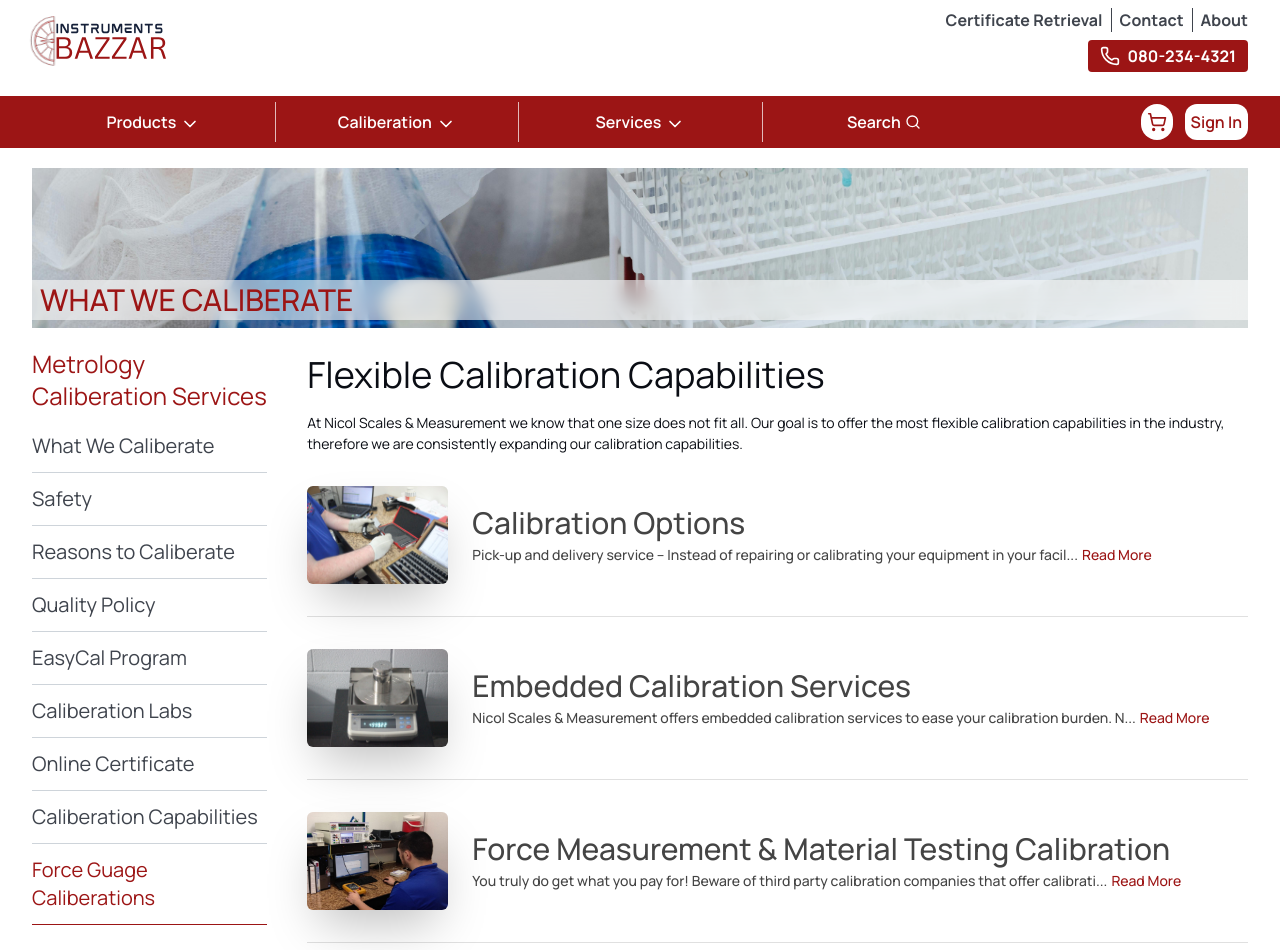
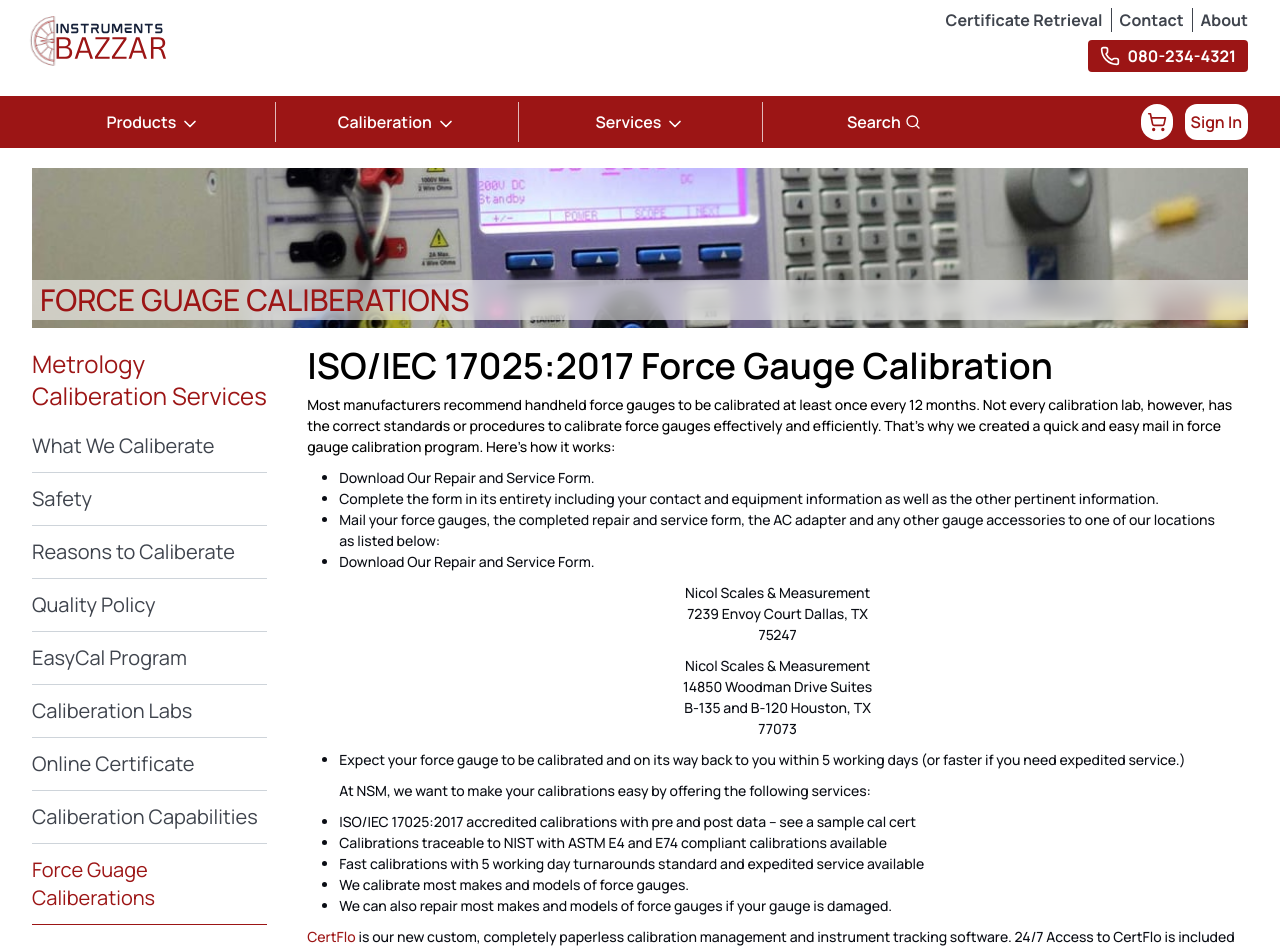
Before and after one commit to T-laye/bazzar, a Next.js app: page /caliberations/force in a window 1280 px wide. Shown: the top 950 px of the page. Built offline with nearby package versions, Linux system fonts and the light colour scheme.

Commit message:
Add titles to CaliberationLayout for improved page context

```diff
--- a/src/app/(menu)/caliberations/certificates/page.tsx
+++ b/src/app/(menu)/caliberations/certificates/page.tsx
@@ -25,7 +25,7 @@
   ];
 
   return (
-    <CaliberationLayout>
+    <CaliberationLayout title="online caliberation certificates">
       <h1 className="text-[36px] font-medium leading-[1.1] mb-[10px]">
         Online Calibration Certificates
       </h1>
--- a/src/app/(menu)/caliberations/easycal/page.tsx
+++ b/src/app/(menu)/caliberations/easycal/page.tsx
@@ -6,7 +6,7 @@
 
 export default function Progam() {
   return (
-    <CaliberationLayout>
+    <CaliberationLayout title="EasyCal Programs">
       <h1 className="text-[36px] font-medium mb-[10px] text-[#000000] leading-tight">Our EasyCal Program</h1>
       <p className="text-[14px] text-[#333333] leading-1 mb-[10px] font-medium">
         EasyCal is a comprehensive calibration program that assures all your
--- a/src/app/(menu)/caliberations/force/page.tsx
+++ b/src/app/(menu)/caliberations/force/page.tsx
@@ -1,23 +1,62 @@
 import CaliberationLayout from "@/components/layouts/CaliberationLayout";
-import ForceCard from "@/components/ui/ForceCard";
-import { Flexible } from "@/utilities/Contents";
 import React from "react";
+import Link from "next/link";
+import { CaContent, CaContent2 } from "@/utilities/Contents";
 
-
-export default function Force() {
-    return (
-        <CaliberationLayout>
-            <h1 className="text-[36px] mb-[10px]">Flexible Calibration Capabilities</h1>
-            <p className="text-[14px] font-normal">At Nicol Scales & Measurement we know that one size does not fit all. Our goal is to offer the most flexible calibration capabilities in the industry, therefore we are consistently expanding our calibration capabilities.</p>
-            <div className="w-full">
-        <div className="">
-          {
-            Flexible.map((p,i)=>{
-             return <ForceCard key={i} image={p.image} text={p.text} title={p.title} />
-            })
-          }
-        </div>
-      </div>
-        </CaliberationLayout>
-    )
+export default function capability() {
+  return (
+    <CaliberationLayout title="Force guage Caliberations" >
+      <h1 className="text-[36px] mb-[10px] text-[#000000] font-semibold leading-none">
+        ISO/IEC 17025:2017 Force Gauge Calibration
+      </h1>
+      <p className="font-medium text-[14px] mb-[10px] text-[#000]">
+        Most manufacturers recommend handheld force gauges to be calibrated at
+        least once every 12 months. Not every calibration lab, however, has the
+        correct standards or procedures to calibrate force gauges effectively
+        and efficiently. That&apos;s why we created a quick and easy mail in force
+        gauge calibration program. Here&apos;s how it works:
+      </p>
+      <ul className="px-8 list-disc mb-[10px]">
+        {CaContent.map((p, i) => {
+          return (
+            <li key={i} className="text-[14px] font-medium">
+              {p.text}
+            </li>
+          );
+        })}
+      </ul>
+      <p className="text-center mb-[10px] font-medium max-w-[200px] mx-auto text-[14px]">
+        Nicol Scales & Measurement 7239 Envoy Court Dallas, TX 75247
+      </p>
+      <p className="text-center mb-[10px] font-medium max-w-[200px] mx-auto text-[14px]">
+        Nicol Scales & Measurement 14850 Woodman Drive Suites B-135 and B-120
+        Houston, TX 77073
+      </p>
+      <ul className="list-disc text-[14px] font-medium mb-[10px] px-8">
+       <li>Expect your force gauge to be calibrated and on its way back to you
+       within 5 working days (or faster if you need expedited service.)</li>
+      </ul>
+      <p className="text-[14px] mb-[10px] font-medium px-8">
+        At NSM, we want to make your calibrations easy by offering the following
+        services:
+      </p>
+      <ul className="px-8 list-disc mb-[10px]">
+        {CaContent2.map((p, i) => {
+          return (
+            <li key={i} className="font-medium text-[14px]">
+              {p.text}
+            </li>
+          );
+        })}
+      </ul>
+      <p className="text-[14px] mb-[10px] font-medium">
+        <span className="hover:underline text-primary font-medium">CertFlo</span> is our new custom, completely paperless calibration management
+        and instrument tracking software. 24/7 Access to CertFlo is included for
+        customers with signed EasyCal Calibration Agreements. Certificates are
+        PDF Files that can be printed out for your records or retrieved for
+        online viewing at any time.
+      </p>
+      <Link href="/" className="text-primary hover:underline text-[14px] font-medium">Click here to see a sample force gauge calibration certificate.</Link>
+    </CaliberationLayout>
+  );
 }
--- a/src/app/(menu)/caliberations/labs/page.tsx
+++ b/src/app/(menu)/caliberations/labs/page.tsx
@@ -6,7 +6,7 @@
 
 export default function Page() {
   return (
-    <CaliberationLayout>
+    <CaliberationLayout title="Our Caliberation Labs" >
       <h1 className="text-[36px] mb-[10px] font-medium text-[#000000]">
         Our Calibration Labs
       </h1>
--- a/src/app/(menu)/caliberations/reasons/page.tsx
+++ b/src/app/(menu)/caliberations/reasons/page.tsx
@@ -5,7 +5,7 @@
 
 export default function Page() {
   return (
-    <CaliberationLayout>
+    <CaliberationLayout title="Reasons to Caliberate">
       <h1 className="text-[36px] font-medium mb-[10px]">
         Reasons to Calibrate
       </h1>
--- a/src/app/(menu)/caliberations/safety/page.tsx
+++ b/src/app/(menu)/caliberations/safety/page.tsx
@@ -5,7 +5,7 @@
 
 export default function Page() {
   return (
-    <CaliberationLayout>
+    <CaliberationLayout title="Safety">
       <h1 className="text-[36px] font-medium mt-[10px] mb-[20px]">Safety</h1>
       <p className="text-[14px] text-[#333333] mb-[10px] font-medium">
         In our industry it’s a matter of life and death. Period. Nicol Scales &
--- a/src/app/(menu)/caliberations/what/page.tsx
+++ b/src/app/(menu)/caliberations/what/page.tsx
@@ -5,7 +5,7 @@
 
 export default function Page() {
   return(
-  <CaliberationLayout>
+  <CaliberationLayout title="What we Caliberate" >
    <p className="mb-[10px]">Nicol Scales & Measurement has climate-controlled calibration laboratories located in Dallas and Houston, and our team of technicians have an average of 15 years of experience to handle your calibration needs. Most equipment calibrations can also be performed on-site at your location if you prefer.</p>
    <p>NSM offers ISO/IEC 17025:2017 accredited and NIST traceable calibrations depending upon the equipment and customer needs, and customers can access our password protected on-line calibration certificate system as well.</p>
    <div className="mt-8 grid grid-cols-1 sm:grid-cols-2 lg:grid-cols-3 gap-x-4">
--- a/src/components/layouts/CaliberationLayout.tsx
+++ b/src/components/layouts/CaliberationLayout.tsx
@@ -6,11 +6,12 @@
 
 interface CalProps {
   children: React.ReactNode;
+  title: string;
 }
 
-const CaliberationLayout: FC<CalProps> = ({ children }) => {
+const CaliberationLayout: FC<CalProps> = ({ children, title }) => {
   const pathname = usePathname();
-  console.log(pathname);
+  // console.log(pathname);
 
   return (
     <div className="pt-5 pb-20">
@@ -18,13 +19,14 @@
         <div
           className="flex items-end min-h-[20vh]"
           style={{
-            backgroundImage: `url('/lab_equipment.jpg')`,
+            // backgroundImage: `url('/lab_equipment.jpg')`,
+            backgroundImage: `url('/calibration.jpg')`,
             backgroundSize: "cover",
             backgroundPosition: "center",
           }}
         >
           <div className="bg-[#ffffff90] text-primary font-medium text-xl px-2 py-0.5 sm:text-3xl mb-2 w-full backdrop-blur">
-            WHAT WE CALIBERATE
+            {title.toUpperCase()}
           </div>
         </div>
         <div className="flex mt-5 gap-10">
```
Also changed, not shown: src/app/(menu)/caliberations/capabilities/page.tsx (+19 -58 lines), src/utilities/Contents.ts (+8 -8 lines), public/calibration.jpg (added).
